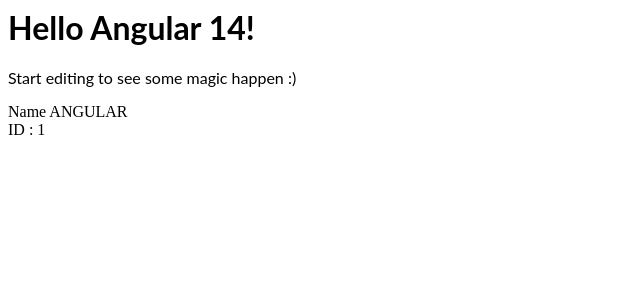
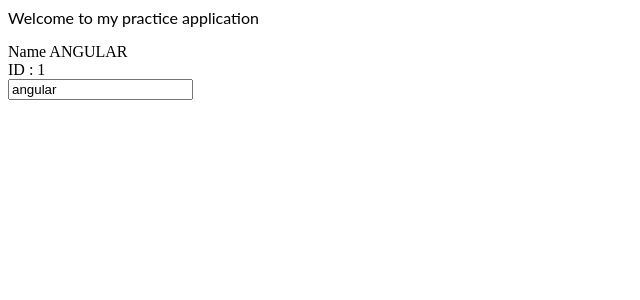
Before and after one commit to Anuj-Kushwah-ak/angular-ivy-vusmxu, an Angular app: page / in a window 1280 px wide. Shown: the top 300 px of the page, without its empty margins (0-640 px from the left). Built offline with nearby package versions, Linux system fonts and the light colour scheme.

Commit message:
2 files modified

```diff
--- a/src/app/app.component.html
+++ b/src/app/app.component.html
@@ -1,5 +1,4 @@
-<hello name="{{ name }}"></hello>
 <p>
-  Start editing to see some magic happen :)
+  Welcome to my practice application
 </p>
 <app-courses></app-courses>
--- a/src/app/courses/courses.component.html
+++ b/src/app/courses/courses.component.html
@@ -1,2 +1,4 @@
 Name {{course.name | uppercase}} <br>
 ID : {{course.id}}
+<br>
+<input [(ngModel)]="course.name" >
```
